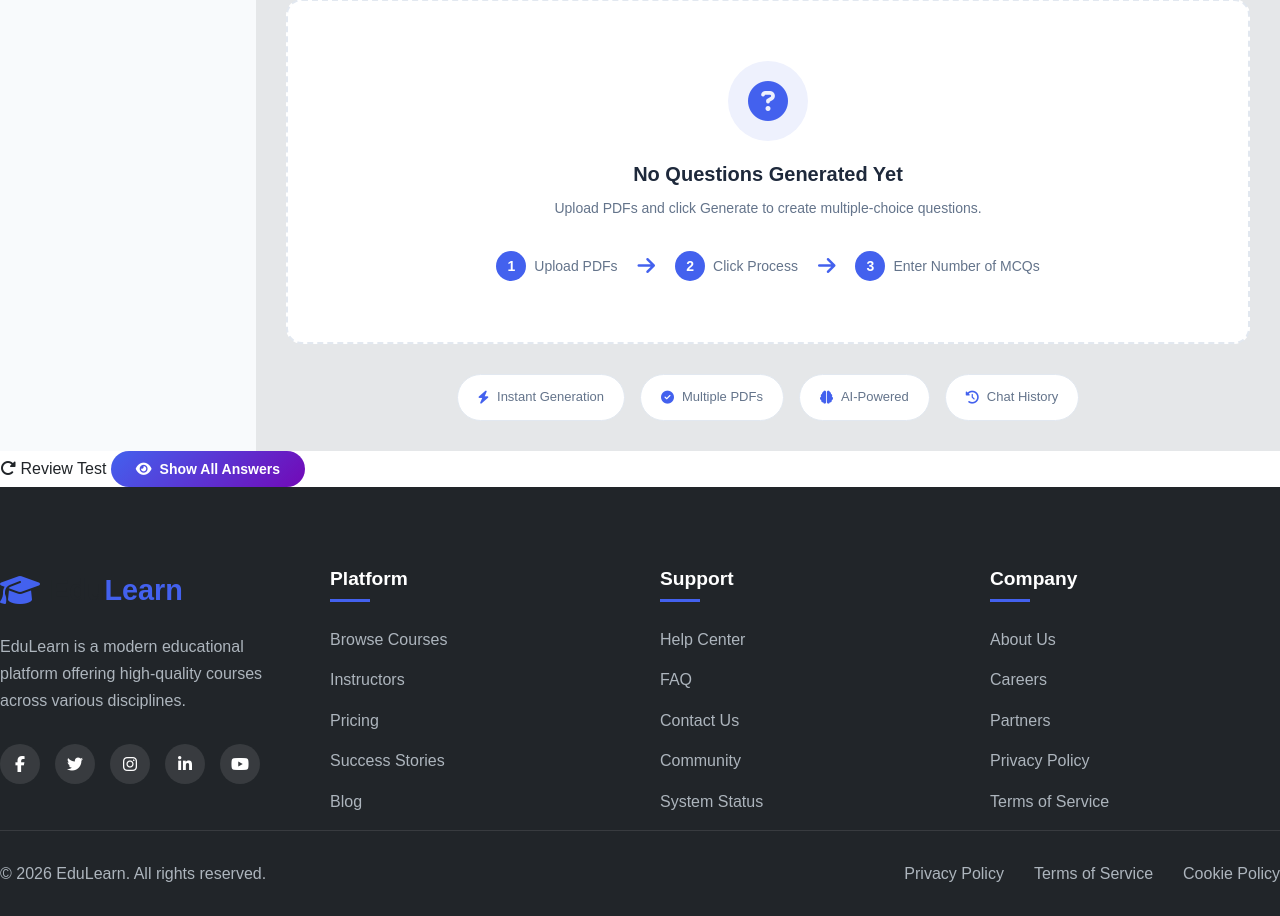
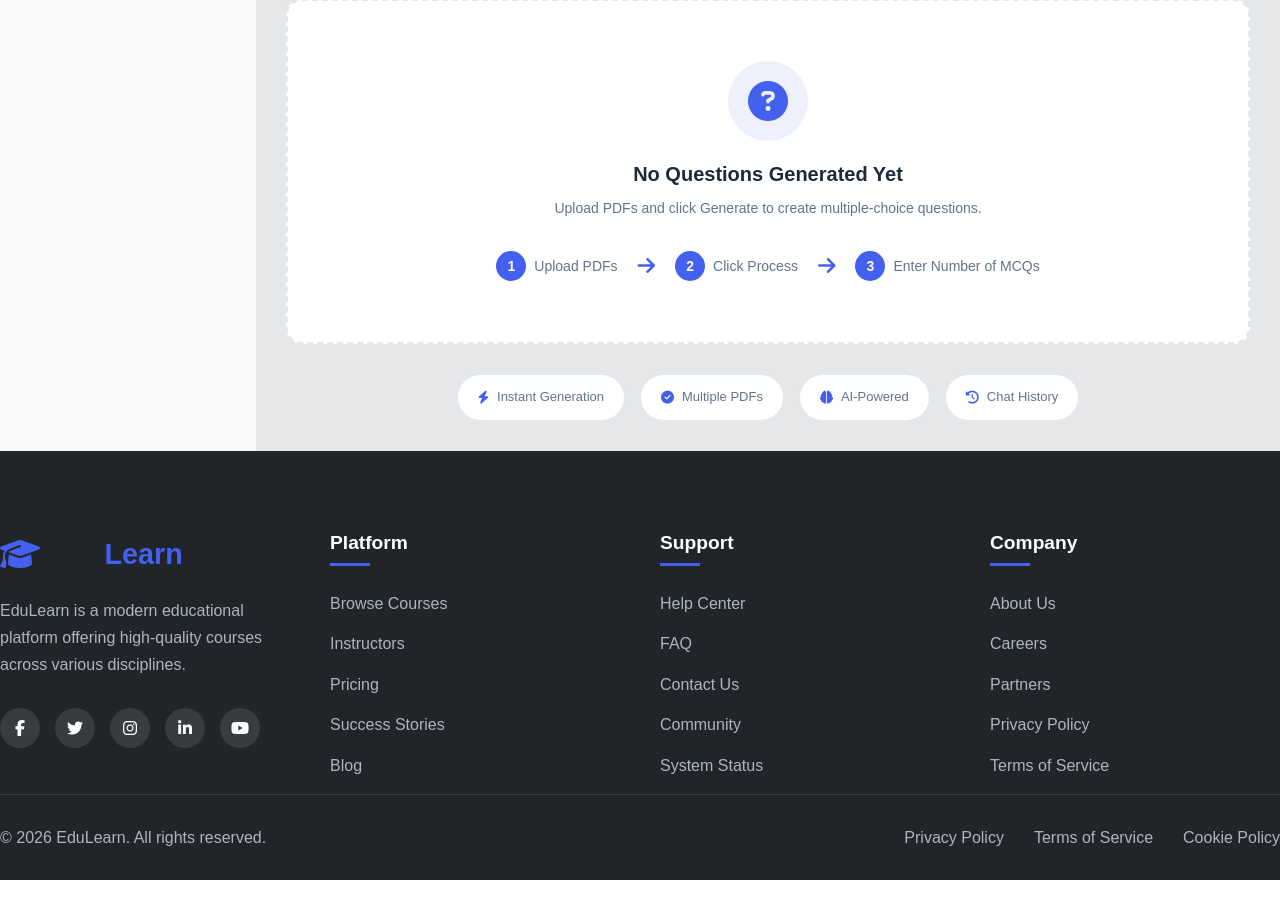
Before and after one commit to Ashish-kushwaha01/MCQ-Generation-Using-LLMs, a Django app: page /pdf_mcq/ in a window 1280 px wide. Shown: the part 1073-1989 px from the top of the page. After the commit the page ends 1953 px from the top, so only its background shows below. Run offline with Django 5.2, Linux system fonts and the light colour scheme; the visitor is signed in with stand-in values (Sample User, id 1); data that the repository does not hold is empty.

Commit message:
Fixed review test button overlapping

```diff
--- a/static/css/pdf_mcq_generator.css
+++ b/static/css/pdf_mcq_generator.css
@@ -497,8 +497,7 @@ body {
     box-shadow: 0 0 0 3px rgba(67, 97, 238, 0.1);
 }
 
-.feedback-modal .btn-submit-feedback {
-}
+
 
 /* Chatbot Icon */
 .chatbot-icon {
@@ -758,7 +757,10 @@ body {
     40% {
         transform: scale(1);
     }
-}    width: 100%;
+}
+
+.feedback-modal .btn-submit-feedback {
+width: 100%;
     padding: 12px 20px;
     background: linear-gradient(135deg, var(--primary), var(--secondary));
     color: white;
--- a/templates/pdf_mcq_generate.html
+++ b/templates/pdf_mcq_generate.html
@@ -518,16 +518,7 @@
         }
     });
 </script>
-                <i class="fas fa-redo-alt"></i>
-                Review Test
-            </button>
-            <button class="btn-show-answers" onclick="showAllAnswers()">
-                <i class="fas fa-eye"></i>
-                Show All Answers
-            </button>
-        </div>
-    </div>
-</div>
+
 
 <!-- Generate By Topic Modal -->
 <div class="generate-by-topic-modal" id="generateByTopicModal">
```
Also changed, not shown: 2 other files.
